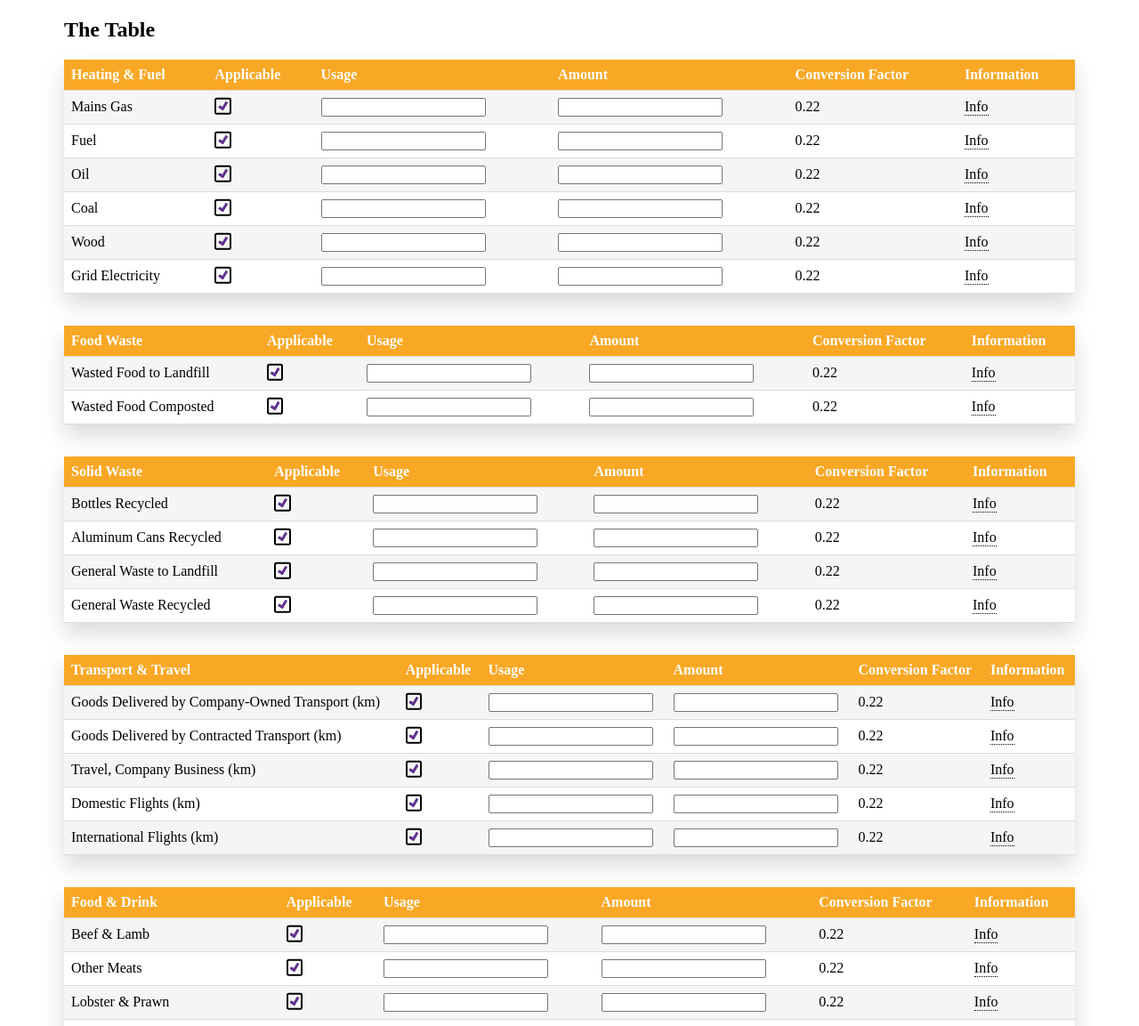
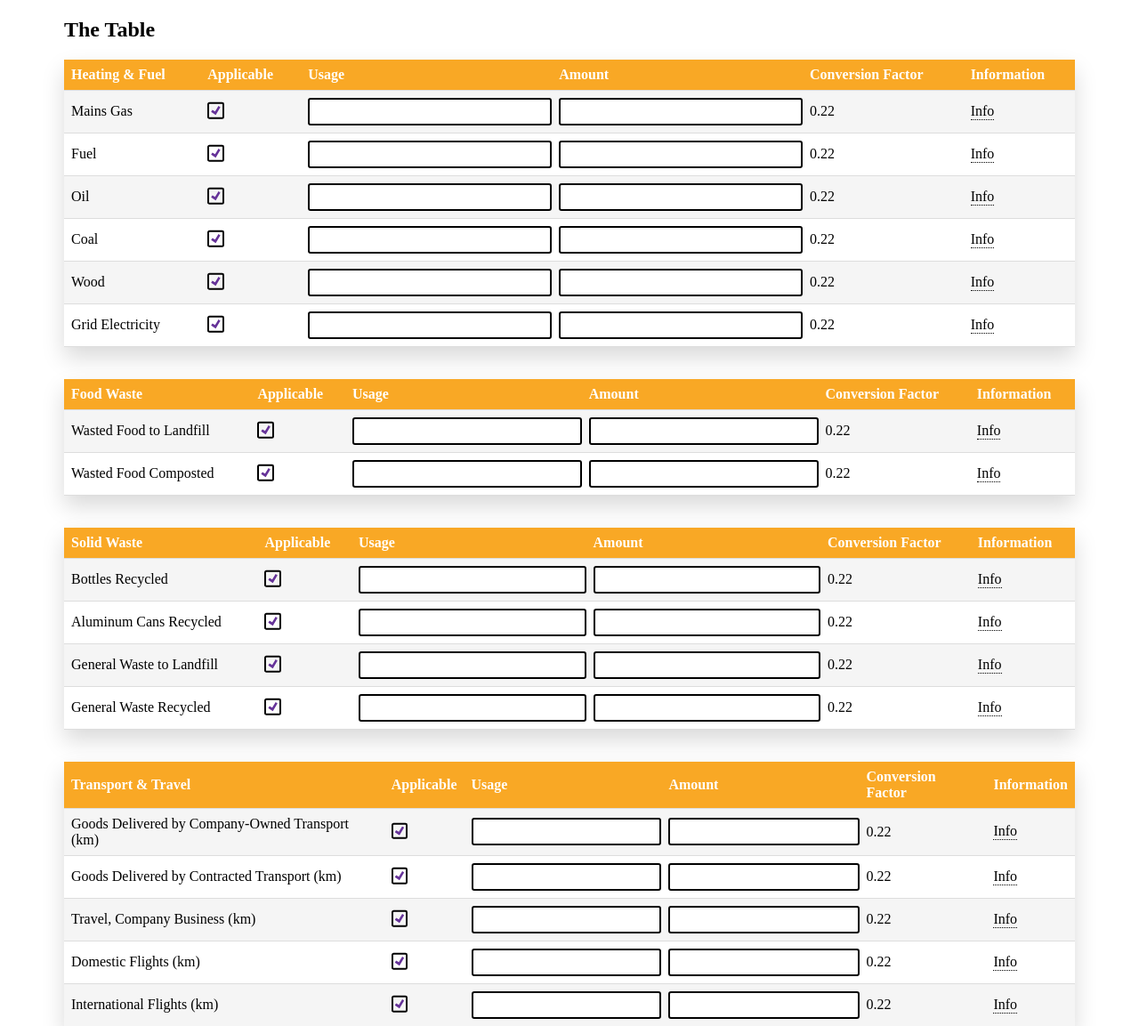
Before and after one commit to UofG-sh28/Brewdog-PFL, a Django app: page /my/calculator/ in a window 1280 px wide. Shown: the part 151-1304 px from the top of the page at 89% size. Run offline with Django 4.2, Linux system fonts and the light colour scheme.

Commit message:
Styled calculator input boxes (#33)

```diff
--- a/pfl_calculator/calculator_site/forms.py
+++ b/pfl_calculator/calculator_site/forms.py
@@ -22,7 +22,7 @@ class CalculatorUtil:
         fields = CalculatorUtil.retrieve_meta_fields()
         widgets = {}
         for field in fields:
-            attrs = {'type': 'text', 'class': 'output', 'id': field + 'Output', 'placeholder': ' '}
+            attrs = {'type': 'text', 'class': 'output input-style', 'id': field + 'Output', 'placeholder': ' ',}
             widgets[field] = TextInput(attrs=attrs)
         return widgets
 
--- a/pfl_calculator/static/styles/base.css
+++ b/pfl_calculator/static/styles/base.css
@@ -236,10 +236,32 @@ input[type="checkbox"]::before {
     transform-origin: bottom left;
     transition: 120ms transform ease-in-out;
     box-shadow: inset 1em 1em var(--form-control-color);
-    /* Windows High Contrast Mode */
-    background-color: CanvasText;
+
 }
 
 input[type="checkbox"]:checked::before {
     transform: scale(1);
 }
+
+.input-style{
+    -webkit-appearance: none;
+    -moz-appearance: none;
+    appearance: none;
+    position: relative;
+    margin: auto;
+    width: 100%;
+    max-width: 280px;
+    border-radius: 3px;
+    overflow: hidden;
+    border: 0.15em solid black;
+    font-family: inherit;
+    height: 25px;
+    font-size: 16px;
+    font-weight: 400;
+    color: #000;
+}
+
+.input-style:focus {
+    outline: none;
+    border-color: var(--form-control-color);
+}
--- a/pfl_calculator/templates/calculator_site/calculator.html
+++ b/pfl_calculator/templates/calculator_site/calculator.html
@@ -25,7 +25,7 @@
                     <tr id="{{cal_data.id}}">
                         <td id="{{cal_data.id}}Name">{{cal_data.name}}</td>
                         <td class="checkboxtd"><input checked type="checkbox" onclick="applicableCheck(this)"></td>
-                        <td><input type="text" id="{{cal_data.id}}Input"></td>
+                        <td><input class="input-style" type="text" id="{{cal_data.id}}Input"></td>
                         <td>{{cal_data.form}}</td>
                         <td id="{{cal_data.id}}Conv">{{cal_data.conversion}}</td>
                         <td>
```
